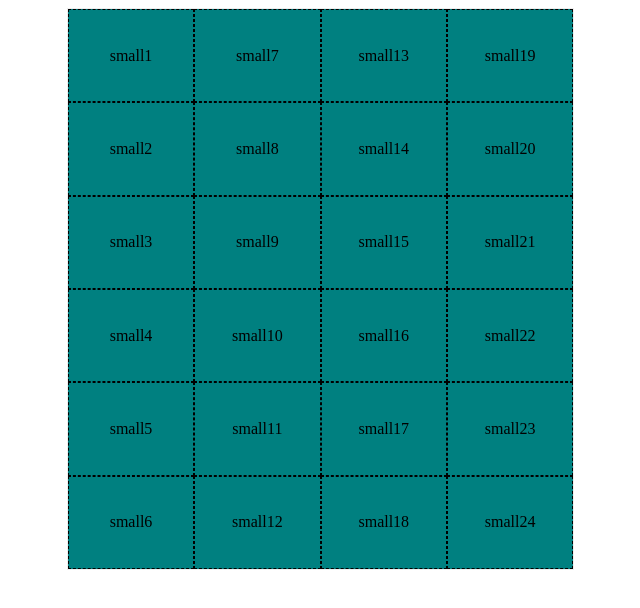
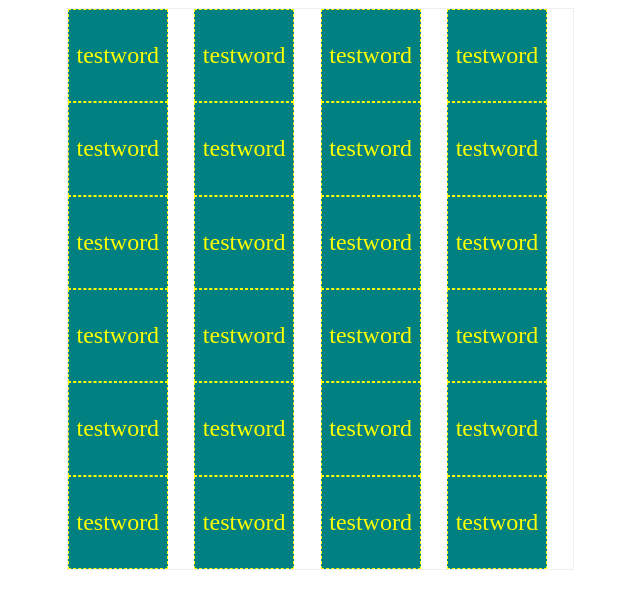
Before and after one commit to 19bischof/cute_programs, a plain HTML site: page peter/memories/game.html in a window 1280 px wide. Shown: the whole page, without its empty margins (194-834 px from the left). Drawn offline with Linux system fonts and the light colour scheme.

Commit message:
improved memory with javascript and icon

```diff
--- a/peter/memories/game.html
+++ b/peter/memories/game.html
@@ -5,31 +5,9 @@
     <link rel="stylesheet" href="harry.css">
 </head>
 <body>
-    <grid-container id="container">
-        <grid-item>small1</grid-item>
-        <grid-item>small2</grid-item>
-        <grid-item>small3</grid-item>
-        <grid-item>small4</grid-item>
-        <grid-item>small5</grid-item>
-        <grid-item>small6</grid-item>
-        <grid-item>small7</grid-item>
-        <grid-item>small8</grid-item>
-        <grid-item>small9</grid-item>
-        <grid-item>small10</grid-item>
-        <grid-item>small11</grid-item>
-        <grid-item>small12</grid-item>
-        <grid-item>small13</grid-item>
-        <grid-item>small14</grid-item>
-        <grid-item>small15</grid-item>
-        <grid-item>small16</grid-item>
-        <grid-item>small17</grid-item>
-        <grid-item>small18</grid-item>
-        <grid-item>small19</grid-item>
-        <grid-item>small20</grid-item>
-        <grid-item>small21</grid-item>
-        <grid-item>small22</grid-item>
-        <grid-item>small23</grid-item>
-        <grid-item>small24</grid-item>
+    <grid-container>
+        <!-- injecting children with javascript -->
     </grid-container>
+    <script src="logic.js"></script>
 </body>
 </html>
--- a/peter/memories/harry.css
+++ b/peter/memories/harry.css
@@ -8,8 +8,8 @@ grid-container{
     border: 1px ;
     border-style: groove;
     grid-template: repeat(6, 1fr) / repeat(4,1fr);
-    grid-auto-flow:column;
-    grid-column-gap: 200 px;
+    grid-auto-flow:row;
+    /* grid-column-gap: 200 px; */
 
 }
 grid-item:hover{
@@ -21,8 +21,11 @@ grid-item:active{
 }
 grid-item{
     border: 1px dashed;
+    font-family: serif;
+    font-size: x-large;
     background-color: teal;
-    width:100%;
+    width:100px;
+    height: 100px;
     /* opacity: 0; */
     height:100%;
     user-select: none;
--- /dev/null
+++ b/peter/memories/logic.js
@@ -0,0 +1,21 @@
+let cont = document.getElementsByTagName("grid-container")[0]
+
+function inject_tiles(count) {
+    for (i = 0; i < count; i++) {
+        tile = document.createElement('grid-item')
+        tile.innerHTML = "testword"
+        tile.style.color = '#FFFF00'
+        cont.appendChild(tile)
+    }
+}
+inject_tiles(24)
+
+function dealer(event_item) {
+    num = Array.from(cont.children).indexOf(event_item.target)
+    console.log(num)
+}
+
+
+[...document.getElementsByTagName("grid-item")].forEach(element => {
+    element.addEventListener('click', dealer)
+});
```
Also changed, not shown: peter/memories/favicon.ico (added).
